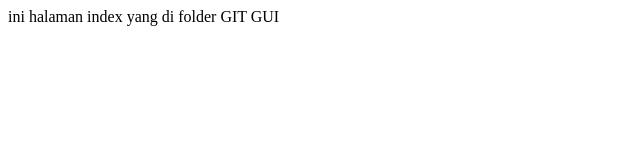
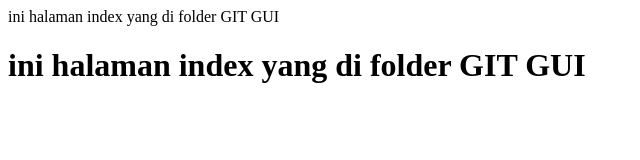
Before and after one commit to smaulidiah2612/newrepo, a plain HTML site: page index.html in a window 1280 px wide. Shown: the whole page, without its empty margins (0-640 px from the left). Drawn offline with Linux system fonts and the light colour scheme.

Commit message:
commit 2

```diff
--- a/index.html
+++ b/index.html
@@ -1,4 +1,6 @@
 <html>
 <title>tes index git GUI</title>
-<body>ini halaman index yang di folder GIT GUI</body>
+<body>ini halaman index yang di folder GIT GUI
+<h1>ini halaman index yang di folder GIT GUI</h1>
+</body>
 </html>
```
